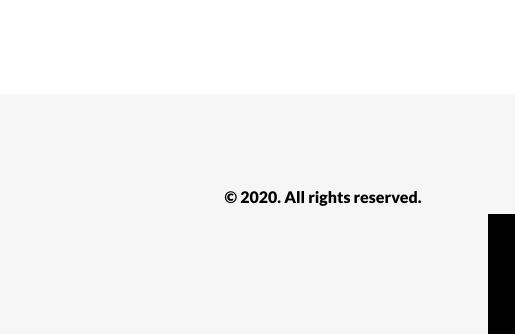
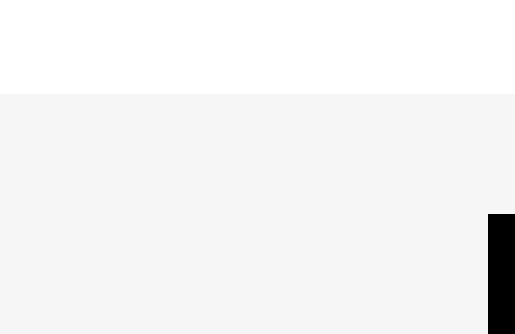
Before and after one commit to jdbischoff27/Jordan-Bischoff-Portfolio, a plain HTML site: page index.html in a window 1280 px wide. Shown: the part 3570-3904 px from the top of the page, 765-1280 px from the left. Drawn offline with Linux system fonts and the light colour scheme; a web font is replaced by a local one.

Commit message:
Update index.html

```diff
--- a/index.html
+++ b/index.html
@@ -130,7 +130,6 @@
 	        </ul>
 	    </div>
     	<div class="sidebar2">
-    		<p>© 2020. All rights reserved.</p>
     		<div class="strip2"></div>
     	</div>
     </section>
```
